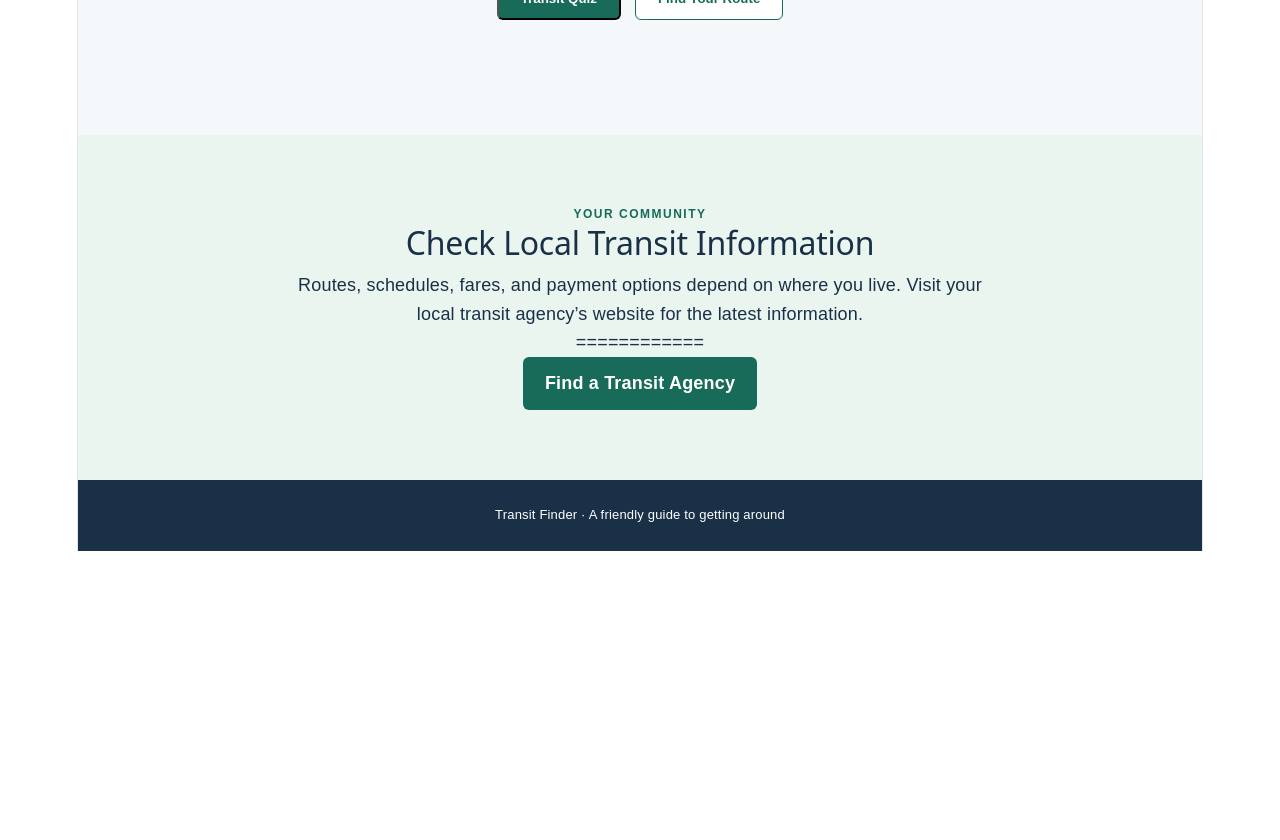
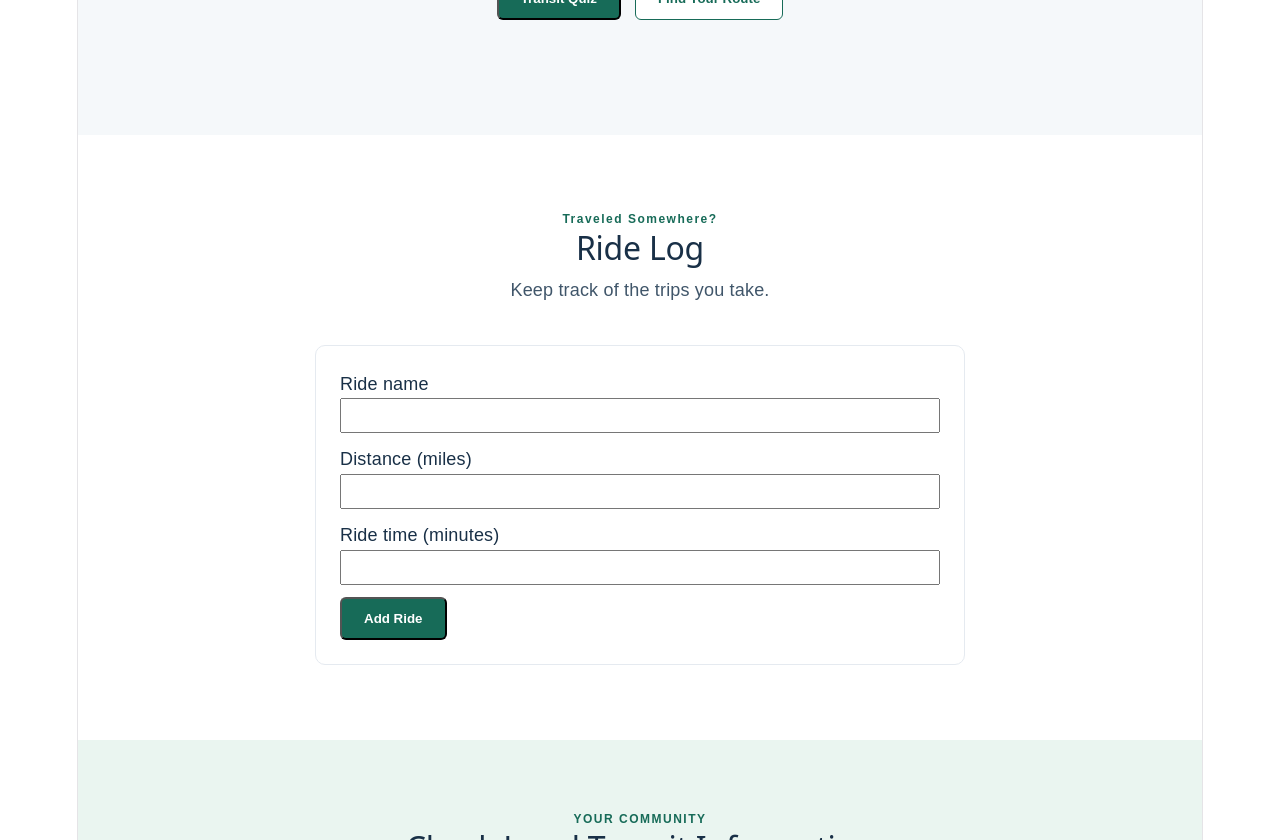
Before and after one commit to rhasty2004/4140Group2Project, a React (Vite) app in the folder bus-website/: page / in a window 1280 px wide. Shown: the part 1960-2800 px from the top of the page. Before the commit the page ends 2511 px from the top, so only its background shows below. Built offline with nearby package versions, Linux system fonts and the light colour scheme.

Commit message:
added the ride log section and updated the nav bar

```diff
--- a/bus-website/src/App.jsx
+++ b/bus-website/src/App.jsx
@@ -196,6 +196,7 @@ function HomePage() {
           <a href="#how-it-works" onClick={(event) => scrollToSection(event, 'how-it-works')}>How It Works</a>
           <a href="#Games" onClick={(event) => scrollToSection(event, 'Games')}>Play</a>
           <a href="#resources" onClick={(event) => scrollToSection(event, 'resources')}>Local Resources</a>
+          <a href="#ride-log" onClick={(event) => scrollToSection(event, 'ride-log')}>Ride Log</a>
 
         </div>
       </nav>
@@ -264,6 +265,7 @@ function HomePage() {
         </section>
 
 <GameSection />
+<RideLog />
 
 <section className="resources-section" id="resources">
   <div>
@@ -593,4 +595,68 @@ function GameSection() {
   )
 }
 
+function RideLog() {
+  const [rides, setRides] = useState([])
+
+  function addRide(event) {
+    event.preventDefault()
+    const form = event.currentTarget
+    const name = form.elements.rideName.value.trim()
+    if (!name) return
+
+    setRides((previousRides) => [
+      ...previousRides,
+      {
+        name,
+        miles: form.elements.miles.value,
+        minutes: form.elements.minutes.value,
+      },
+    ])
+    form.reset()
+  }
+
+  return (
+    <section className="learning-section" id="ride-log">
+      <div className="section-heading">
+        <p className="eyebrow">Traveled Somewhere?</p>
+        <h2>Ride Log</h2>
+        <p>Keep track of the trips you take.</p>
+      </div>
+
+      <div className="step-card" style={{ maxWidth: '650px', margin: '0 auto', textAlign: 'left' }}>
+        <form onSubmit={addRide}>
+          <label style={{ display: 'block', marginBottom: '12px' }}>
+            Ride name
+            <input name="rideName" type="text" required style={{ display: 'block', width: '100%', padding: '8px' }} />
+          </label>
+
+          <label style={{ display: 'block', marginBottom: '12px' }}>
+            Distance (miles)
+            <input name="miles" type="number" min="0.01" step="any" required style={{ display: 'block', width: '100%', padding: '8px' }} />
+          </label>
+
+          <label style={{ display: 'block', marginBottom: '12px' }}>
+            Ride time (minutes)
+            <input name="minutes" type="number" min="1" step="1" required style={{ display: 'block', width: '100%', padding: '8px' }} />
+          </label>
+
+          <button className="button primary" type="submit">Add Ride</button>
+        </form>
+
+        {rides.length > 0 && (
+          <div aria-live="polite" style={{ marginTop: '24px' }}>
+            <h3>Your rides</h3>
+            <ul>
+              {rides.map((ride, index) => (
+                <li key={index}>{ride.name}: {ride.miles} miles, {ride.minutes} minutes</li>
+              ))}
+            </ul>
+          </div>
+        )}
+      </div>
+    </section>
+  )
+}
+
+
 export default App
```
